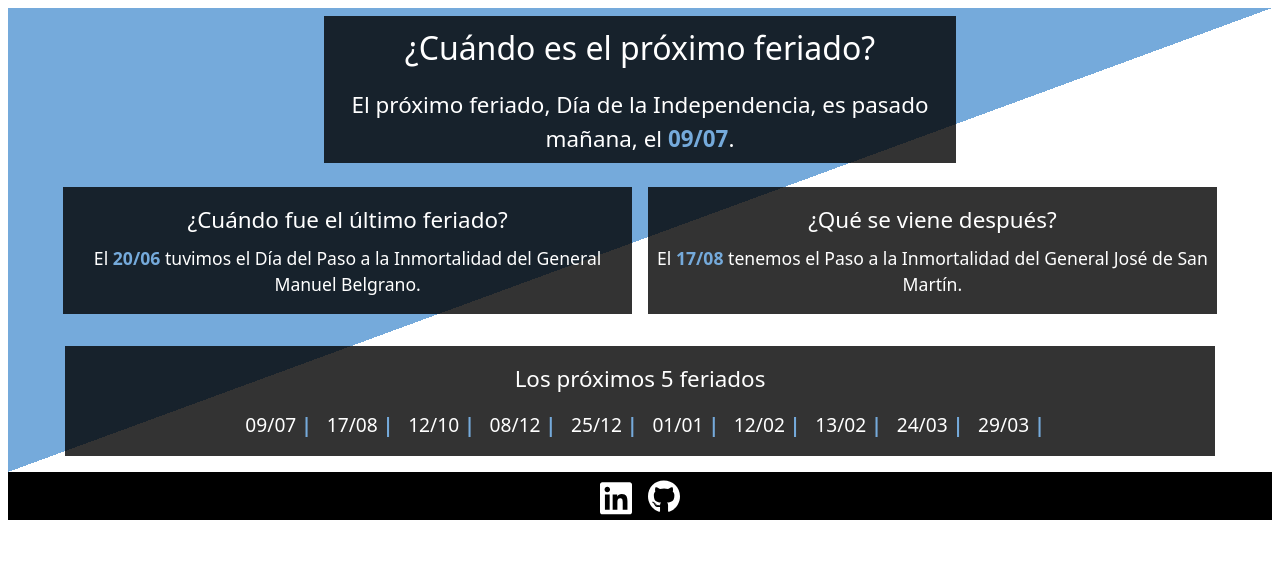
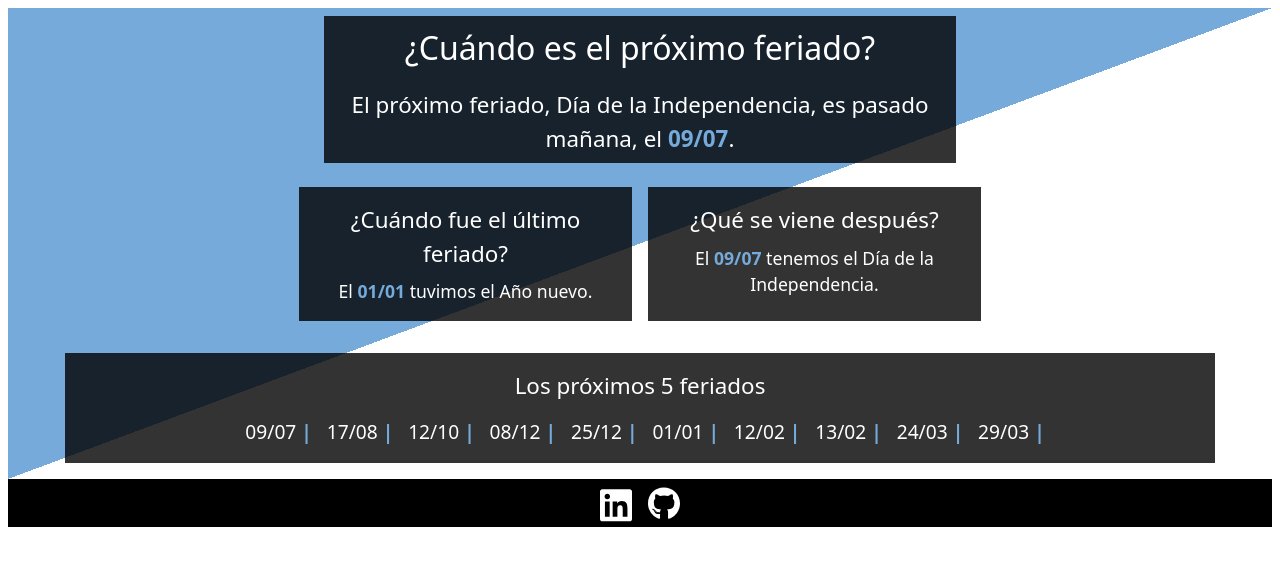
Before and after one commit to nicobonder/holidays, a React (Vite) app: page / in a window 1280 px wide. Shown: the top 566 px of the page. Built offline with nearby package versions, Linux system fonts and the light colour scheme.

Commit message:
issue fixed

```diff
--- a/src/App.tsx
+++ b/src/App.tsx
@@ -1,4 +1,5 @@
 import './index.css'
+
 
 //JSON CON LOS FERIADOS ARGENTINOS
 const HOLIDAYS = [
@@ -117,36 +118,36 @@ const HOLIDAYS = [
 ]
 ;
 
-//FECHA ACTUAL
+// Current date
 const today = new Date();
 const nextHoliday = HOLIDAYS.find(holiday => holiday.date > today) || {
   ...HOLIDAYS[0],
   date: new Date(
     HOLIDAYS[0].date.getFullYear() + 1,
     HOLIDAYS[0].date.getMonth(),
-    HOLIDAYS[0].date.getDate() + 1,
+    HOLIDAYS[0].date.getDate() + 1
   ),
 };
 console.log('next', nextHoliday);
 
 const prevHoliday = HOLIDAYS
   .filter(holiday => holiday.date < today)
-  .sort((a, b) => b.date - a.date)
+  .sort((a, b) => a.date.getTime() - b.date.getTime())
   [0];
 
 const futureHoliday = HOLIDAYS
   .filter(holiday => holiday.date > today)
-  .sort((a, b) => a.date - b.date)
-  [1];
+  .sort((a, b) => a.date.getTime() - b.date.getTime())
+  [0];
 
 const nextFive = HOLIDAYS
   .filter(holiday => holiday.date > today)
-  .sort((a, b) => a.date - b.date)
+  .sort((a, b) => a.date.getTime() - b.date.getTime())
   .slice(0, 10);
 
 const mapFive = () => {
   return (
-  <ul className='listHoliday'>
+    <ul className='listHoliday'>
       {nextFive.map(holiday => (
         <li key={holiday.date.toISOString()}>
           <p className='infoTextList'>{String.fromCharCode(160)} {holiday.date.getUTCDate().toString().padStart(2, "0")}/{(holiday.date.getUTCMonth() + 1).toString().padStart(2, "0")}  <span className='divisor'> | </span> </p>
@@ -155,16 +156,15 @@ const mapFive = () => {
     </ul>
   );
 };
-  console.log('five', nextFive);
-  console.log('mapfive', mapFive);
+console.log('five', nextFive);
+console.log('mapfive', mapFive);
 
 
+const msDiff: number = nextHoliday.date.getTime() - today.getTime();
+const daysDiff: number = Math.ceil(msDiff / (1000 * 3600 * 24));
 
-  const msDiff: number = nextHoliday.date.getTime() - today.getTime();
-  const daysDiff: number = Math.ceil(msDiff / (1000 * 3600 * 24));
-
-//Relative Time Format function
-const rtf = new Intl.RelativeTimeFormat('es-AR', {numeric: "auto"});
+// Relative Time Format function
+const rtf = new Intl.RelativeTimeFormat('es-AR', { numeric: "auto" });
 
 function App() {
   return (
```
